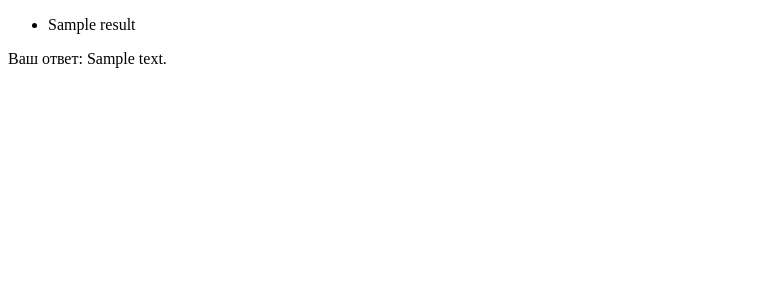
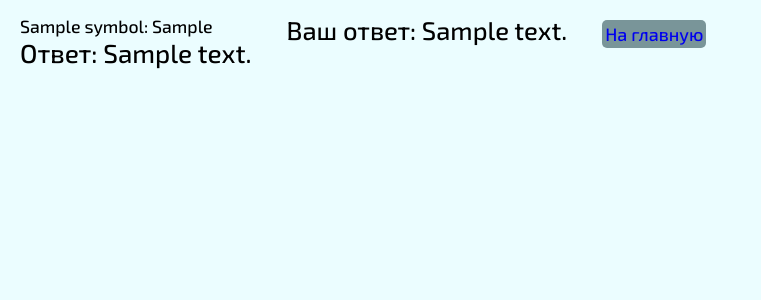
Before and after one commit to Lockerio/text_AI, a Flask app: template main_page/templates/car_results.html in a window 1280 px wide. Shown: the top 300 px of the page, without its empty margins (0-761 px from the left). Run offline with Flask 2, Linux system fonts and the light colour scheme; the template is opened without the code that fills it: most values are stand-ins (such as "Sample title", 1, 10 or a date in 2020).

Commit message:
Add styles, do better output

```diff
--- a/AI/ru_car_numbers_recognition_by_symbol/dao/prepare_data_dao.py
+++ b/AI/ru_car_numbers_recognition_by_symbol/dao/prepare_data_dao.py
@@ -28,11 +28,11 @@ class PrepareDataDAO:
         :param filepath: Directory with images.
         """
         img = Image.open(filepath)
-        fill_color = (255, 255, 255)  # your new background color
-        img = img.convert("RGBA")  # it had mode P after DL it from OP
+        fill_color = (255, 255, 255)
+        img = img.convert("RGBA")
         if img.mode in ('RGBA', 'LA'):
             background = Image.new(img.mode[:-1], img.size, fill_color)
-            background.paste(img, img.split()[-1])  # omit transparency
+            background.paste(img, img.split()[-1])
             img = background
 
         img.convert("RGB").save(filepath)
--- a/AI/ru_car_numbers_recognition_by_symbol/dao/upload_datasets_dao.py
+++ b/AI/ru_car_numbers_recognition_by_symbol/dao/upload_datasets_dao.py
@@ -53,4 +53,6 @@ class UploadDatasetsDAO:
 
 if __name__ == '__main__':
     UploadDatasetsDAO().upload_cyrillic("../data/cyrillic/")
+
+    # Use 'testing', because of lots of images in 'training'.
     UploadDatasetsDAO().upload_digits("../data/digits/MNISTDatasetJPGformat/MNISTJPGtesting/")
--- a/main_page/templates/car_results.html
+++ b/main_page/templates/car_results.html
@@ -3,17 +3,27 @@
 <head>
     <meta charset="UTF-8">
     <title>Title</title>
-    <link rel="stylesheet" href="{{ url_for('static', filename='css/results.css') }}">
+    <link rel="stylesheet" href="{{ url_for('static', filename='css/car_results.css') }}">
 </head>
 <body>
-    <main id="main">
-        <!-- <img src="{{ img }}" alt="User image"> -->
-        <ul>
-            {% for result in results %}
-                <li><p>{{ result }}</p></li>
-            {% endfor %}
-        </ul>
-        <p>Ваш ответ: {{ answers }}</p>
-    </main>
+    <!-- <img src="{{ img }}" alt="User image"> -->
+    <div id="results">
+        {% for result, answer in results %}
+            <div class="result">
+                {% for symbol, symbol_similarity in result.items() %}
+                    <p>{{ symbol }}: {{ symbol_similarity }}</p>
+                {% endfor %}
+                <p class="pre_answer">Ответ: {{ answer }}</p>
+            </div>
+        {% endfor %}
+    </div>
+    <div id="final">
+        <p id="answer">Ваш ответ: {{ answers }}</p>
+        <div class="btn">
+            <a class="link" href="/">
+                <div>На главную</div>
+            </a>
+        </div>
+    </div>
 </body>
 </html>
--- a/main_page/templates/index.html
+++ b/main_page/templates/index.html
@@ -31,11 +31,12 @@
             <ol>
                 <div id="own_files">
                     <form action="/car_results" method="post" enctype="multipart/form-data">
-                        <p>Загрузите несколько изображений (символы автомобильного номера):</p>
+                        <p>Загрузите 8 изображений (символы автомобильного номера):</p>
                         <dl>
                             <input id="loaded_imgs" type="file" name="files[]" multiple="true" autocomplete="off" required>
                         </dl>
                         <input id="loaded_imgs_submit" type="submit" value="Отправить">
+                        <p>{{ error }}</p>
                     </form>
                 </div>
             </ol>
--- /dev/null
+++ b/static/css/car_results.css
@@ -0,0 +1,78 @@
+@import url('https://fonts.googleapis.com/css2?family=Exo+2:wght@100;300;500;900&display=swap');
+
+* {
+    margin: 0;
+    padding: 0;
+    font-family: 'Exo 2', sans-serif;
+    font-size: 1.02em;
+}
+
+:root {
+    --_color: #3C4A4D;
+    --hover_color: #91CBD5;
+    --background_color: #ebfdff;
+    --border_color: #154A52;
+    --btn_color: #799599;
+}
+
+/* Positioning */
+#img {
+    margin: 15px;
+    border: 2px;
+    float: left;
+    position: relative;
+}
+
+#results {
+    float: left;
+}
+
+.result {
+    margin: 15px 20px;
+    float: left;
+}
+
+.symbol_similarity {
+    margin: 20px;
+}
+
+#answer {
+    margin: 15px;
+    font-size: 1.5em;
+    float: left;
+}
+
+.pre_answer {
+    font-size: 1.5em;
+}
+
+.btn {
+    margin: 20px;
+    border-radius: 5px;
+    padding: 3px;
+    position: abosolute;
+    float: left;
+}
+
+.link {
+    text-decoration: none;
+    float: left;
+}
+
+#final {
+    position: relative;
+    float: left;
+}
+
+/* Coloring */
+body {
+    background: var(--background_color);
+}
+
+.btn {
+    background: var(--btn_color);
+}
+
+.btn:hover {
+    background: var(--hover_color);
+}
--- a/static/css/main_page.css
+++ b/static/css/main_page.css
@@ -4,6 +4,7 @@
     margin: 0;
     padding: 0;
     font-family: 'Exo 2', sans-serif;
+    font-size: 1.03em;
 }
 
 :root {
@@ -23,19 +24,21 @@
 }
 
 #forms {
-    margin: 15px;
     float: left;
 }
 
 #draw_form {
+    margin: 15px;
     float: none;
 }
 
 #own_file {
+    margin: 15px;
     float: none;
 }
 
 #own_files {
+    margin: 15px;
     float: none;
 }
 
--- a/static/css/results.css
+++ b/static/css/results.css
@@ -1,3 +1,65 @@
-#main {
-    background: #fff;
+@import url('https://fonts.googleapis.com/css2?family=Exo+2:wght@100;300;500;900&display=swap');
+
+* {
+    margin: 0;
+    padding: 0;
+    font-family: 'Exo 2', sans-serif;
+    font-size: 1.03em;
 }
+
+:root {
+    --_color: #3C4A4D;
+    --hover_color: #91CBD5;
+    --background_color: #ebfdff;
+    --border_color: #154A52;
+    --btn_color: #799599;
+}
+
+/* Positioning */
+#img {
+    margin: 15px;
+    border: 2px;
+    float: left;
+    position: relative;
+}
+
+#results {
+    margin: 15px 30px;
+    float: left;
+}
+
+.symbol_similarity {
+    margin: 20px;
+}
+
+#answer {
+    font-size: 1.5em;
+}
+
+.btn {
+    border-radius: 5px;
+    padding: 3px;
+    position: absolute;
+}
+
+.link {
+    text-decoration: none;
+}
+
+
+/* Coloring */
+body {
+    background: var(--background_color);
+}
+
+#img {
+    border: solid var(--border_color);
+}
+
+.btn {
+    background: var(--btn_color);
+}
+
+.btn:hover {
+    background: var(--hover_color);
+}
```
Also changed, not shown: main_page/dao/input_files_dao.py (added, +20 -0 lines), main_page/templates/results.html (+11 -4 lines), main_page/views.py (+17 -8 lines), 8 other files.
